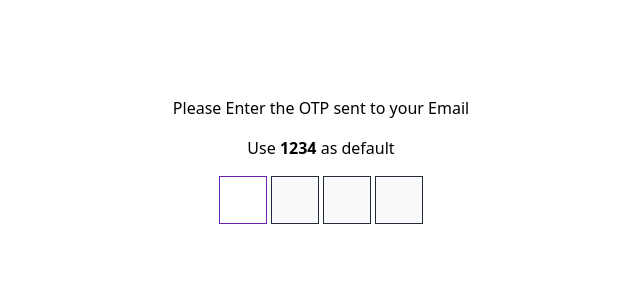
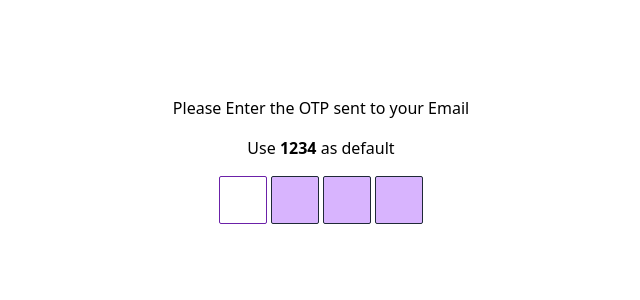
Before and after one commit to Sosaristic/otp-validator, a React (Vite) app: page / in a window 1280 px wide. Both pictures are taken after typing "Sample", "name@example.com" into the empty fields and a click on the button "Register". Shown: the top 300 px of the page, without its empty margins (319-959 px from the left). Built offline with nearby package versions, Linux system fonts and the light colour scheme.

Commit message:
added puple bg to disabled state

```diff
--- a/src/component/Otp.jsx
+++ b/src/component/Otp.jsx
@@ -5,7 +5,7 @@ function Input({ id, inputRef }) {
     <input
       type="text"
       id={id}
-      className="outline-none border border-gray-800 h-[3rem] w-[3rem] flex-1 text-center focus:border-purple-800"
+      className="outline-none border border-gray-800 h-[3rem] w-[3rem] flex-1 text-center rounded-sm disabled:text-white disabled:font-[700] disabled:bg-purple-300 focus:border-purple-800"
       ref={inputRef}
       maxLength="1"
     />
```
